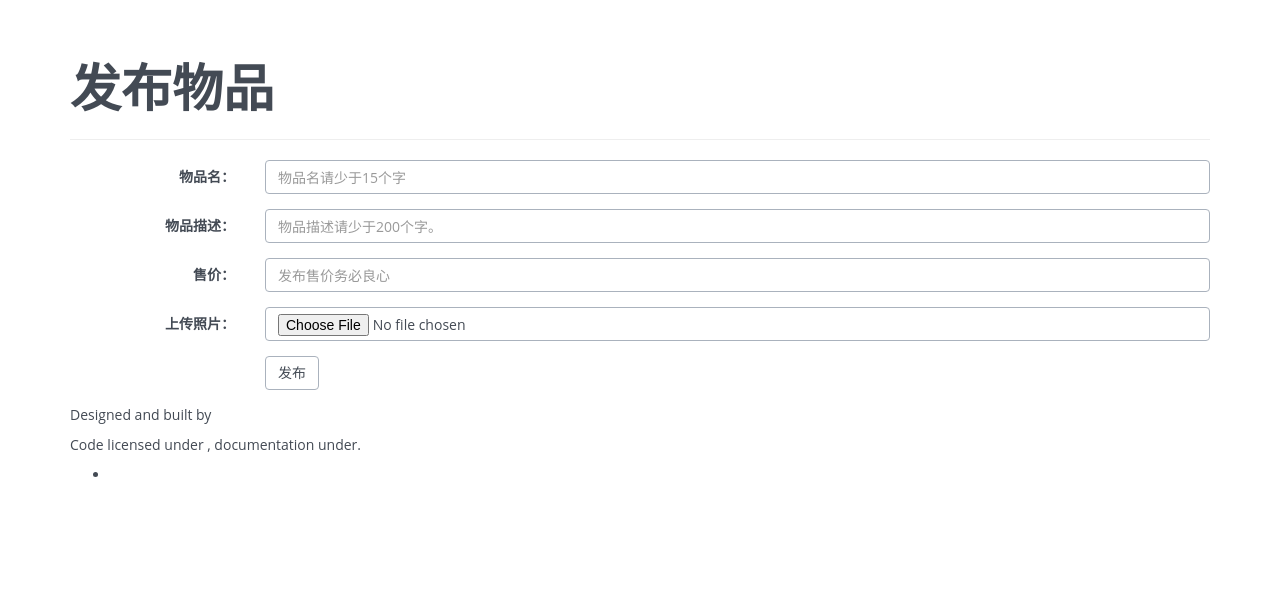
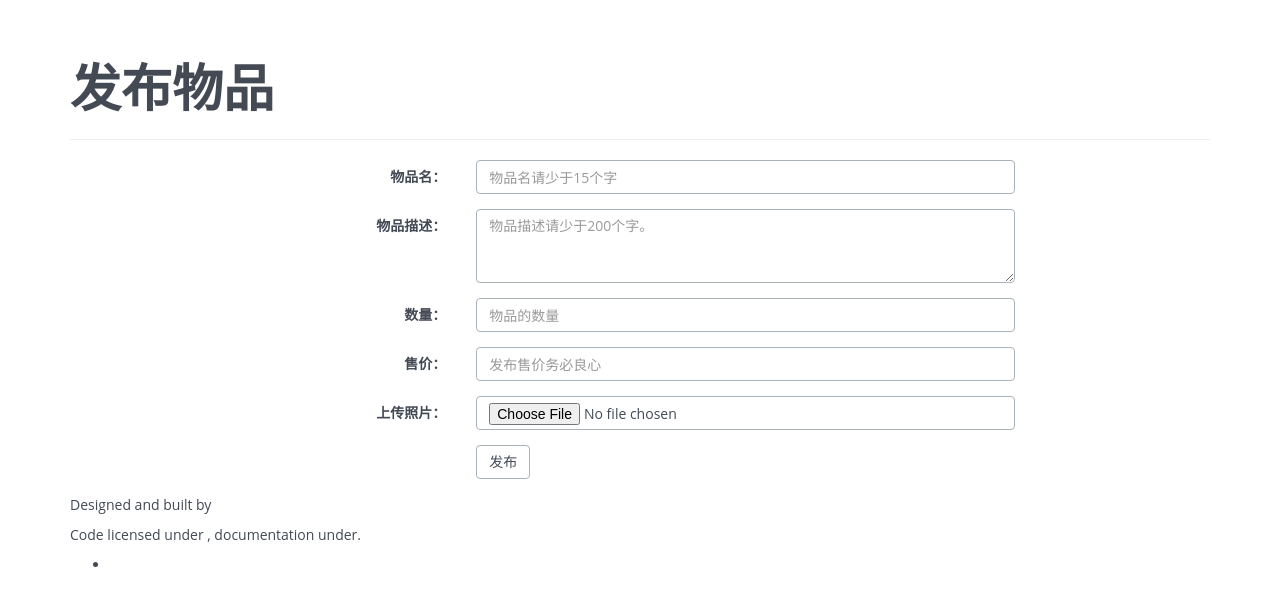
Before and after one commit to Hakob/BookSellee, a Django app: template bookseller/apps/main/templates/item_create.html in a window 1280 px wide. Shown: the part 51-657 px from the top of the page. Run offline with Django 3.2, Linux system fonts and the light colour scheme; the template is opened without the code that fills it: values that come from a table or form of the project are taken from there, others are empty; parts of the project's set-up code (start-up, migrations or seed data) failed here and were passed over; some web fonts are replaced.

Commit message:
add number in the item create page

```diff
--- a/bookseller/apps/main/templates/item_create.html
+++ b/bookseller/apps/main/templates/item_create.html
@@ -8,8 +8,9 @@
         <h1>发布物品</h1>
     </div>
 
-    <div id="project">
-        <form class="form-horizontal" role="form" action="" method="post"
+    <div id="project" class="row">
+        <div class="col-md-3"></div>
+        <form class="form-horizontal col-md-7" role="form" action="" method="post"
                  {% if form.is_multipart %}enctype="multipart/form-data"{% endif %}>{% csrf_token %}
             <div class="form-group">
                 <label for="id_projectName" class="col-sm-2 control-label">物品名：</label>
@@ -21,7 +22,13 @@
             <div class="form-group">
                 <label for="id_projectInfo" class="col-sm-2 control-label">物品描述：</label>
                 <div class="col-sm-10">
-                    <input type="text" class="form-control" id="id_projectInfo" placeholder="物品描述请少于200个字。" name="description">
+                    <textarea rows="3"  type="text" class="form-control" id="id_projectInfo" placeholder="物品描述请少于200个字。" name="description"></textarea>
+                </div>
+            </div>
+            <div class="form-group">
+                <label for="itemNumber" class="col-sm-2 control-label">数量：</label>
+                <div class="col-sm-10">
+                    <input type="number" class="form-control" id="itemNumber" placeholder="物品的数量" name="price">
                 </div>
             </div>
             <div class="form-group">
@@ -42,6 +49,7 @@
                 </div>
             </div>
         </form>
+        <div class="col-md-3"></div>
     </div>
 </div>
 {% endblock %}
```
Also changed, not shown: bookseller/apps/main/templates/infomation.html (deleted, +0 -20 lines), bookseller/apps/register/templates/register.html (+4 -4 lines).
